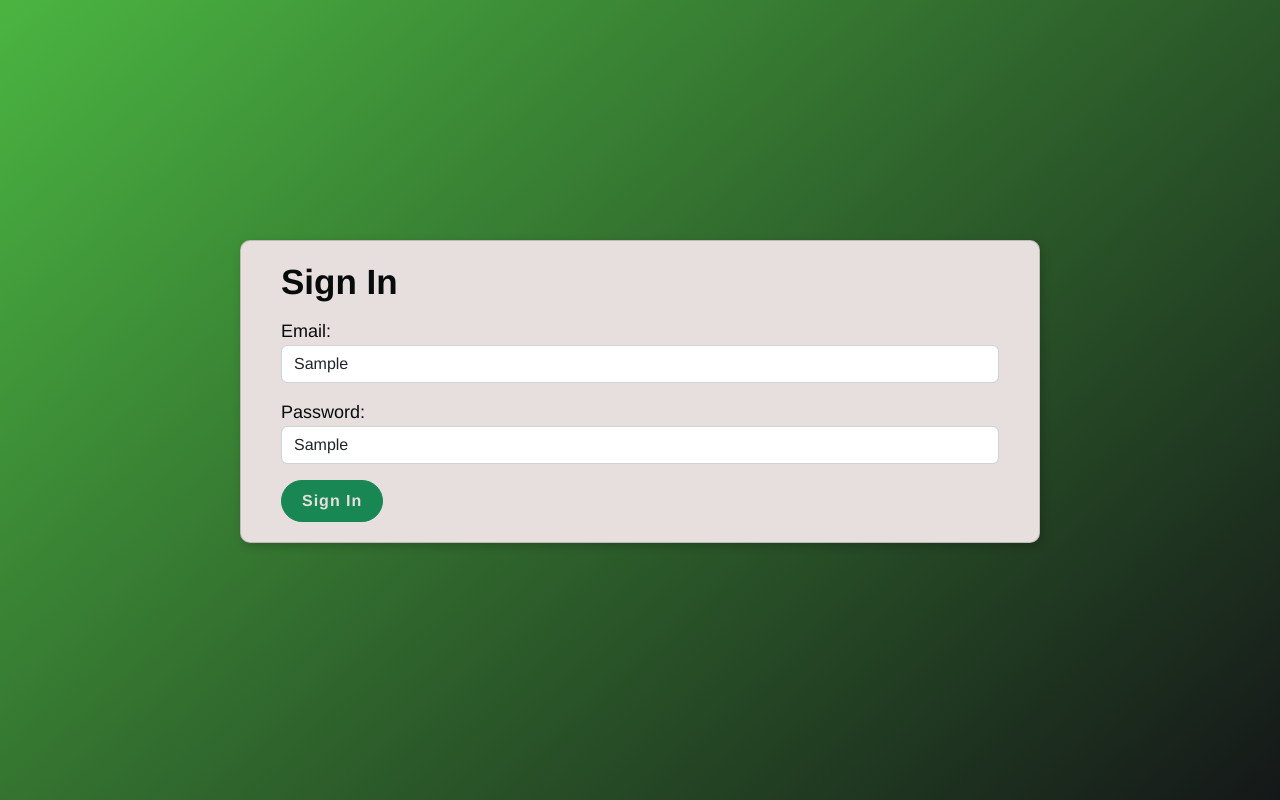
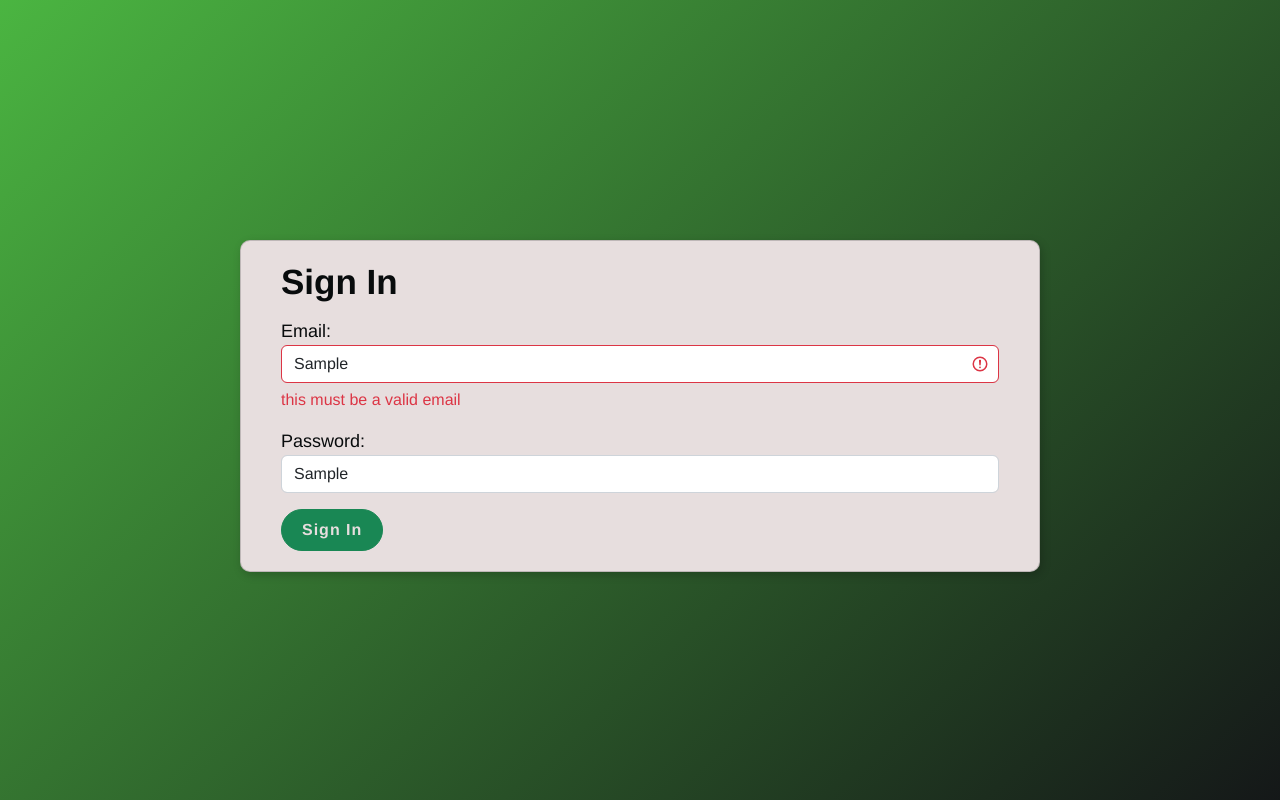
Before and after one commit to Balor1989/bank-processing-app, a Vue app: page /auth in a window 1280 px wide. Both pictures are taken after typing "Sample", "Sample" into the empty fields and a click on the button "Sign In". Built offline with nearby package versions, Linux system fonts and the light colour scheme.

Commit message:
adds form validation

```diff
--- a/package.json
+++ b/package.json
@@ -10,9 +10,11 @@
   "dependencies": {
     "bootstrap": "^5.2.0",
     "core-js": "^3.8.3",
+    "vee-validate": "^4.6.6",
     "vue": "^3.2.13",
     "vue-router": "^4.0.3",
-    "vuex": "^4.0.0"
+    "vuex": "^4.0.0",
+    "yup": "^0.32.11"
   },
   "devDependencies": {
     "@babel/core": "^7.12.16",
--- a/src/views/AuthPage/AuthPage.vue
+++ b/src/views/AuthPage/AuthPage.vue
@@ -3,12 +3,26 @@
     <h1 class="title bold">Sign In</h1>
     <div class="mb-3">
       <label for="email">Email:</label>
-      <input type="text" id="email" class="form-control" />
+      <input
+        type="text"
+        id="email"
+        :class="['form-control', { 'is-invalid': emailError }]"
+        v-model="email"
+      />
+      <span v-if="emailError" class="error-message">{{ emailError }}</span>
     </div>
 
     <div class="mb-3">
       <label for="password">Password:</label>
-      <input type="text" id="password" class="form-control" />
+      <input
+        type="text"
+        id="password"
+        :class="['form-control', { 'is-invalid': passwordError }]"
+        v-model="password"
+      />
+      <span v-if="passwordError" class="error-message">{{
+        passwordError
+      }}</span>
     </div>
 
     <button class="btn btn-success" type="submit">Sign In</button>
@@ -16,7 +30,31 @@
 </template>
 
 <script>
-export default {};
+import { useField } from "vee-validate";
+import * as yup from "yup";
+export default {
+  setup() {
+    const {
+      value: email,
+      errorMessage: emailError,
+      handleBlur: emailBlur,
+    } = useField("email", yup.string().trim().required().email());
+    const {
+      value: password,
+      errorMessage: passwordError,
+      handleBlur: passwordBlur,
+    } = useField("password", yup.string().trim().required().min(6));
+
+    return {
+      email,
+      emailError,
+      emailBlur,
+      password,
+      passwordError,
+      passwordBlur,
+    };
+  },
+};
 </script>
 
 <style scoped>
@@ -30,4 +68,9 @@ label {
   font-size: 35px;
   margin-bottom: 15px;
 }
+.error-message {
+  display: block;
+  margin-top: 5px;
+  color: var(--bs-danger);
+}
 </style>
```
Also changed, not shown: 1 other file (tests, documents, lock files or other folders).
